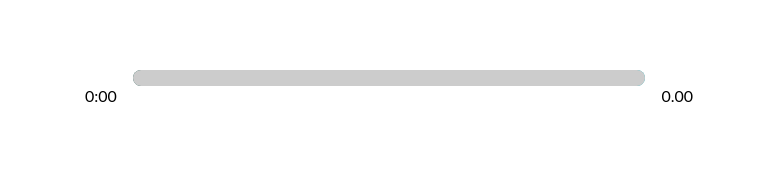
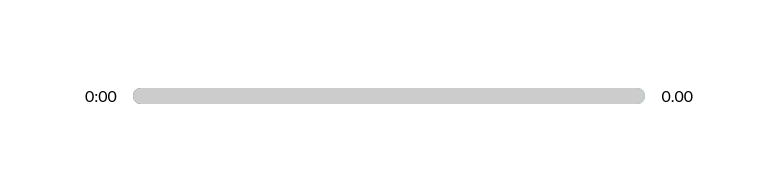
Before and after one commit to vkchang39/music-player, a React (Create React App) app: page / in a window 1280 px wide. Shown: the part 490-661 px from the top of the page, without its empty margins (251-1028 px from the left). Built offline with nearby package versions, Linux system fonts and the light colour scheme; the HTML template or start-up script is replaced by a standard one.

Commit message:
ch2812230212

```diff
--- a/src/components/Player.jsx
+++ b/src/components/Player.jsx
@@ -71,7 +71,7 @@ const Player = ({
 	};
 	return (
 		<div className="player">
-			<div className="time-control">
+			<div className="time-control" style={{alignItems:'center'}}>
 				<p>{getTime(songInfo.currentTime)}</p>
 				<div
 					style={{
```
